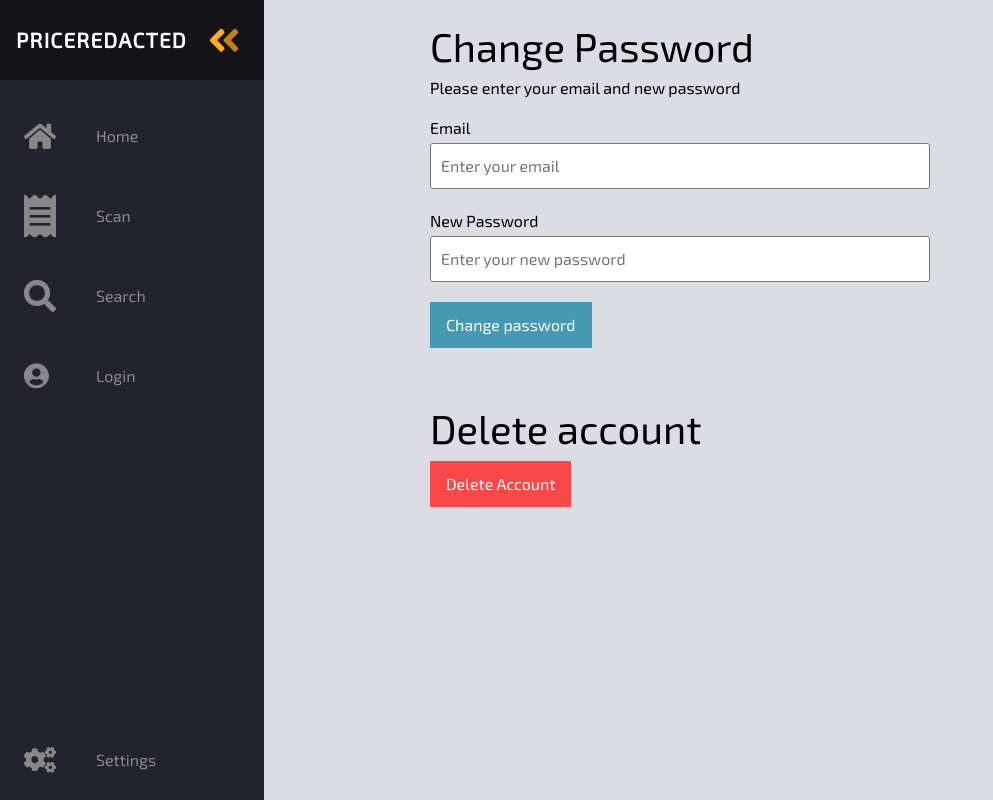
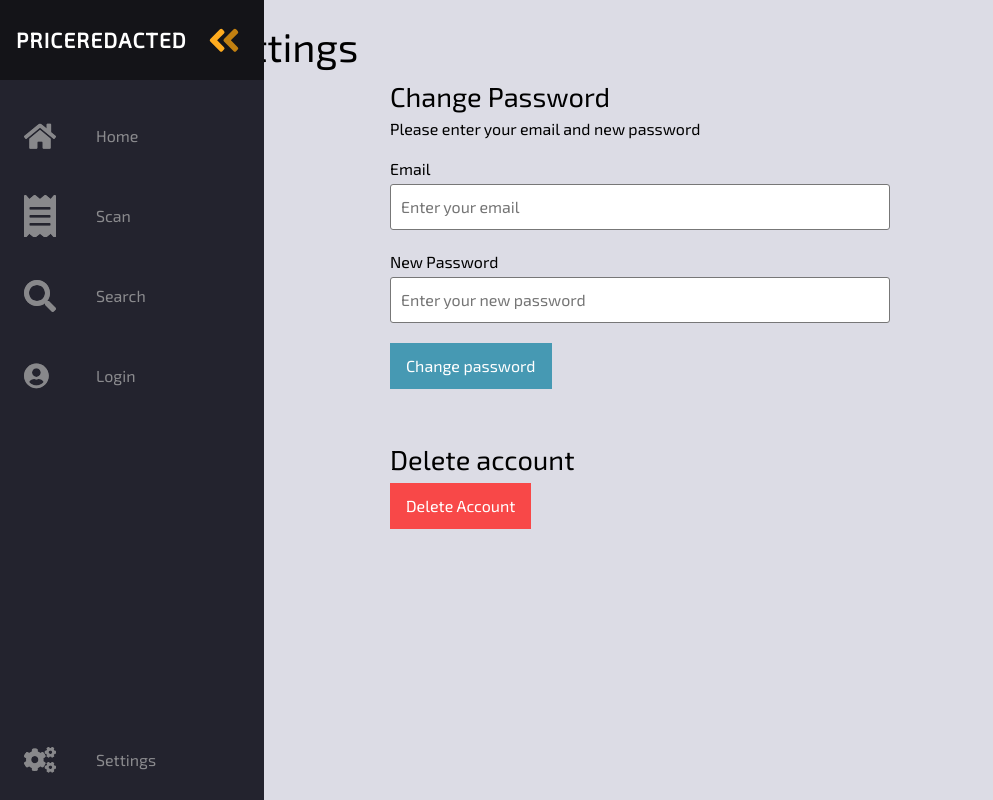
Before and after one commit to Mantas-Meow/Priceredacted, a React (Create React App) app in the folder PriceredactedWeb/ClientApp/: page /counter in a window 1280 px wide. Shown: the whole page, without its empty margins (0-993 px from the left). Built offline with nearby package versions, Linux system fonts and the light colour scheme; the HTML template or start-up script is replaced by a standard one.

Commit message:
some css updates

```diff
--- a/PriceredactedWeb/ClientApp/src/components/Counter.js
+++ b/PriceredactedWeb/ClientApp/src/components/Counter.js
@@ -34,9 +34,10 @@ const Counter = () => (
       } = props;
       return (
         <main>
+        <span className="headline-text">Settings</span>
         <form onSubmit={handleSubmit}>
           <div>
-            <span className="headline-text">Change Password</span>
+            <span className="label-text">Change Password</span>
             <p>Please enter your email and new password</p>
           </div>
           <label htmlFor="email">Email</label>
@@ -71,7 +72,7 @@ const Counter = () => (
         </form>
         <div class="spacing"></div>
         <div class="newdiv">
-        <span className="headline-text">Delete account</span>
+        <span className="label-text">Delete account</span>
         </div>
         <div class="newdiv">
         <button className="deletebutton" disabled={isSubmitting}>
--- a/PriceredactedWeb/ClientApp/src/components/Login.js
+++ b/PriceredactedWeb/ClientApp/src/components/Login.js
@@ -31,10 +31,10 @@ const Login = () => (
       } = props;
       return (
       <main>
+        <div>
+          <span className="headline-text">Login</span>
+        </div>
         <form onSubmit={handleSubmit}>
-          <div>
-            <span className="headline-text">Login</span>
-          </div>
           <label htmlFor="username">Username</label>
           <input
             name="username"
--- a/PriceredactedWeb/ClientApp/src/components/Registration.js
+++ b/PriceredactedWeb/ClientApp/src/components/Registration.js
@@ -40,10 +40,11 @@ const Registration = () => (
       } = props;
       return (
         <main>
-        <form onSubmit={handleSubmit}>
-           <div>
+          <div>
             <span className="headline-text">Register</span>
           </div>
+        <form onSubmit={handleSubmit}>
+
           <label htmlFor="username">Username</label>
           <input
             name="username"
--- a/PriceredactedWeb/ClientApp/src/components/Scan.js
+++ b/PriceredactedWeb/ClientApp/src/components/Scan.js
@@ -87,7 +87,8 @@ function Scan() {
         const response = await fetch('https://localhost:5001/api/ScanPage/Scan', requestOptions);
         const result = await response.json();
         setProducts(result);
-        await comparePrices(result);
+        console.log(result);
+        comparePrices(result);
     }
 
     async function comparePrices(prod) {
--- a/PriceredactedWeb/ClientApp/src/custom.css
+++ b/PriceredactedWeb/ClientApp/src/custom.css
@@ -44,6 +44,8 @@ main {
     margin-left: 7rem;
     margin-right: 2rem;
     padding: 1rem;
+    align-content: center;
+
 }
 
 .navbar {
@@ -199,6 +201,10 @@ main {
     .navbar:hover .logo-text {
         left: 0px;
     }
+    main{
+        max-width: 70vw;
+        margin: 0 auto;
+    }
 }
 
 .dark {
@@ -247,3 +253,7 @@ img{
 .headline-text{
     font-size: 2.5rem;
 }
+.label-text{
+    font-size: 1.7rem;
+
+}
```
Also changed, not shown: 1 other file (tests, documents, lock files or other folders).
